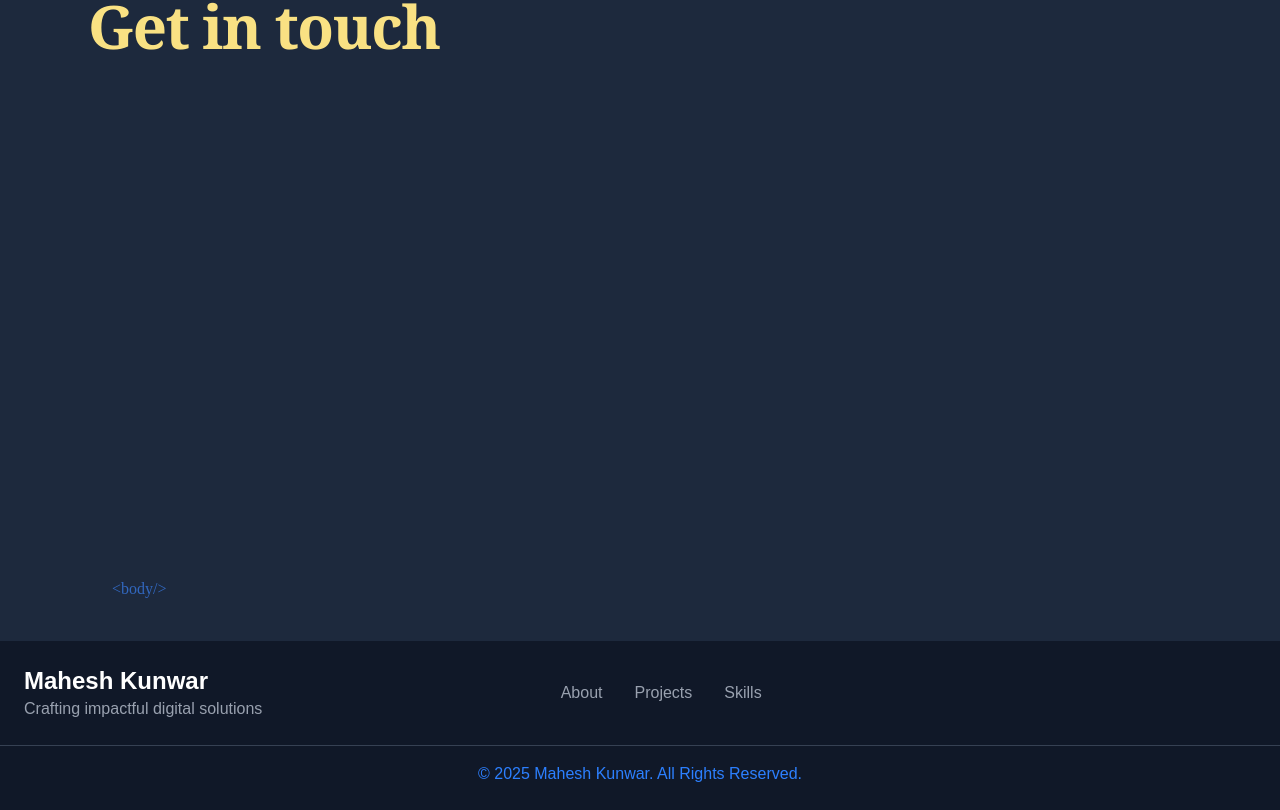
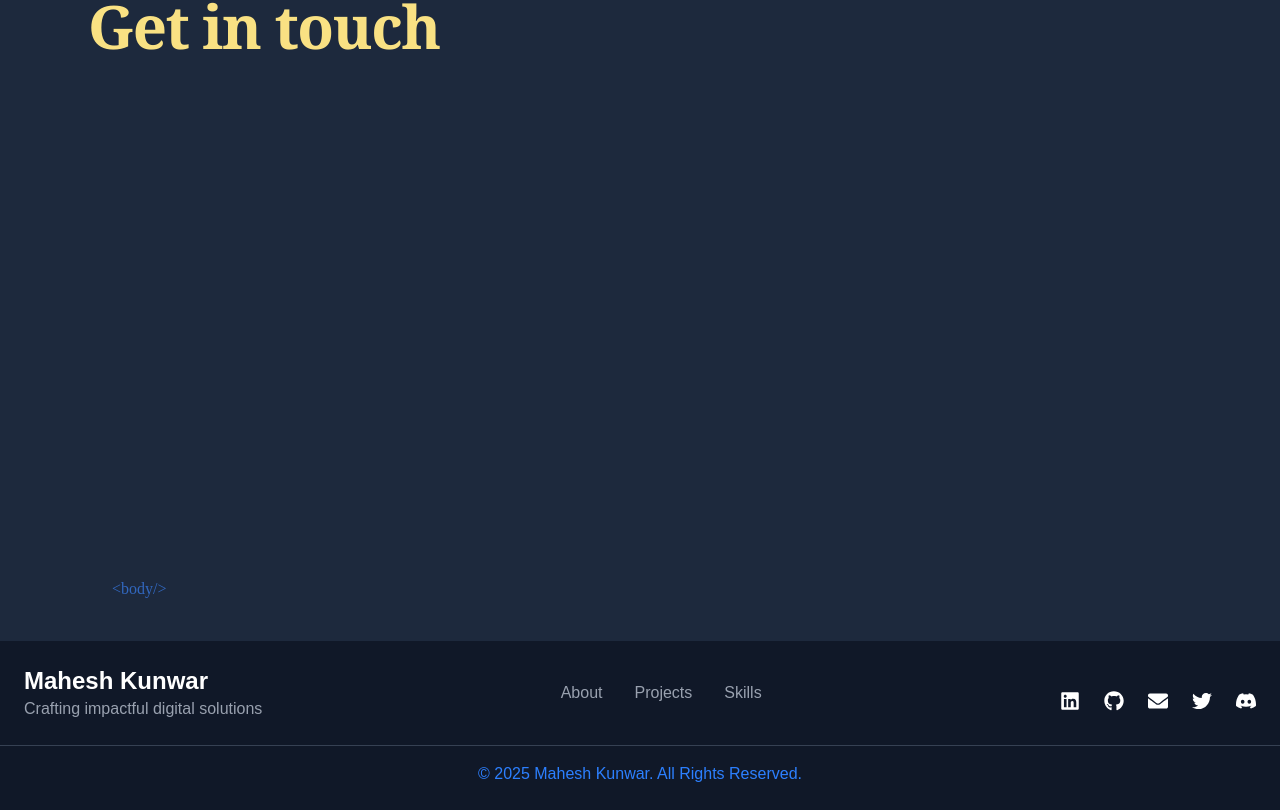
Before and after one commit to Mahesh0426/react-portfolio, a React (Vite) app: page / in a window 1280 px wide. Shown: the part 4330-5140 px from the top of the page. Built offline with nearby package versions, Linux system fonts and the light colour scheme; a web font is replaced by a local one.

Commit message:
footer edidted

```diff
--- a/src/components/footer/Footer.jsx
+++ b/src/components/footer/Footer.jsx
@@ -26,7 +26,7 @@ const Footer = () => {
         </div>
 
         {/* Right Section - Social Icons */}
-        <div data-aos="flip-down" className="flex space-x-6 text-xl">
+        <div className=" mt-4 flex space-x-6 text-xl">
           <a
             href="https://www.linkedin.com/in/mahesh-kunwar-1b85a5301/"
             target="_blank"
```
